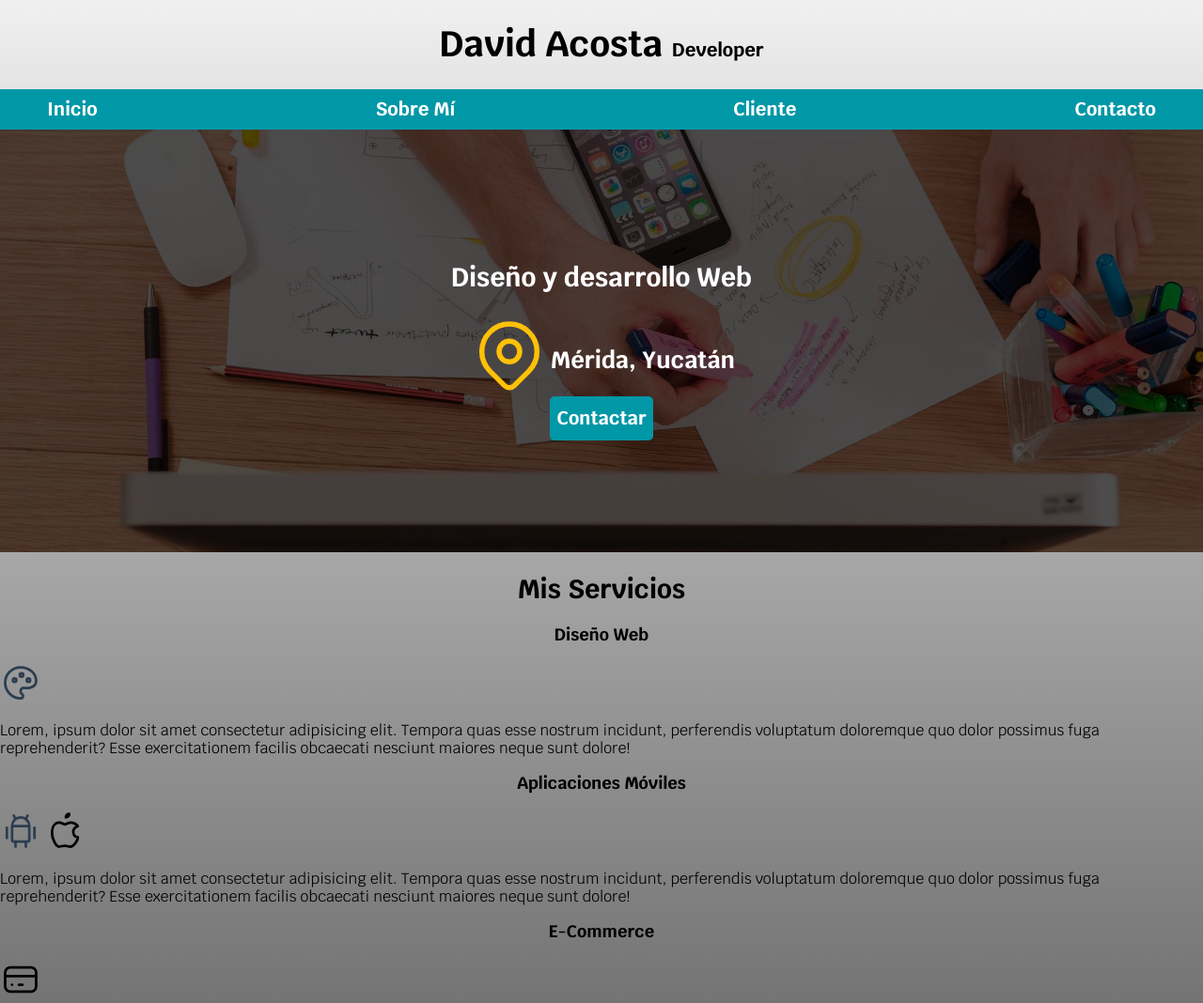
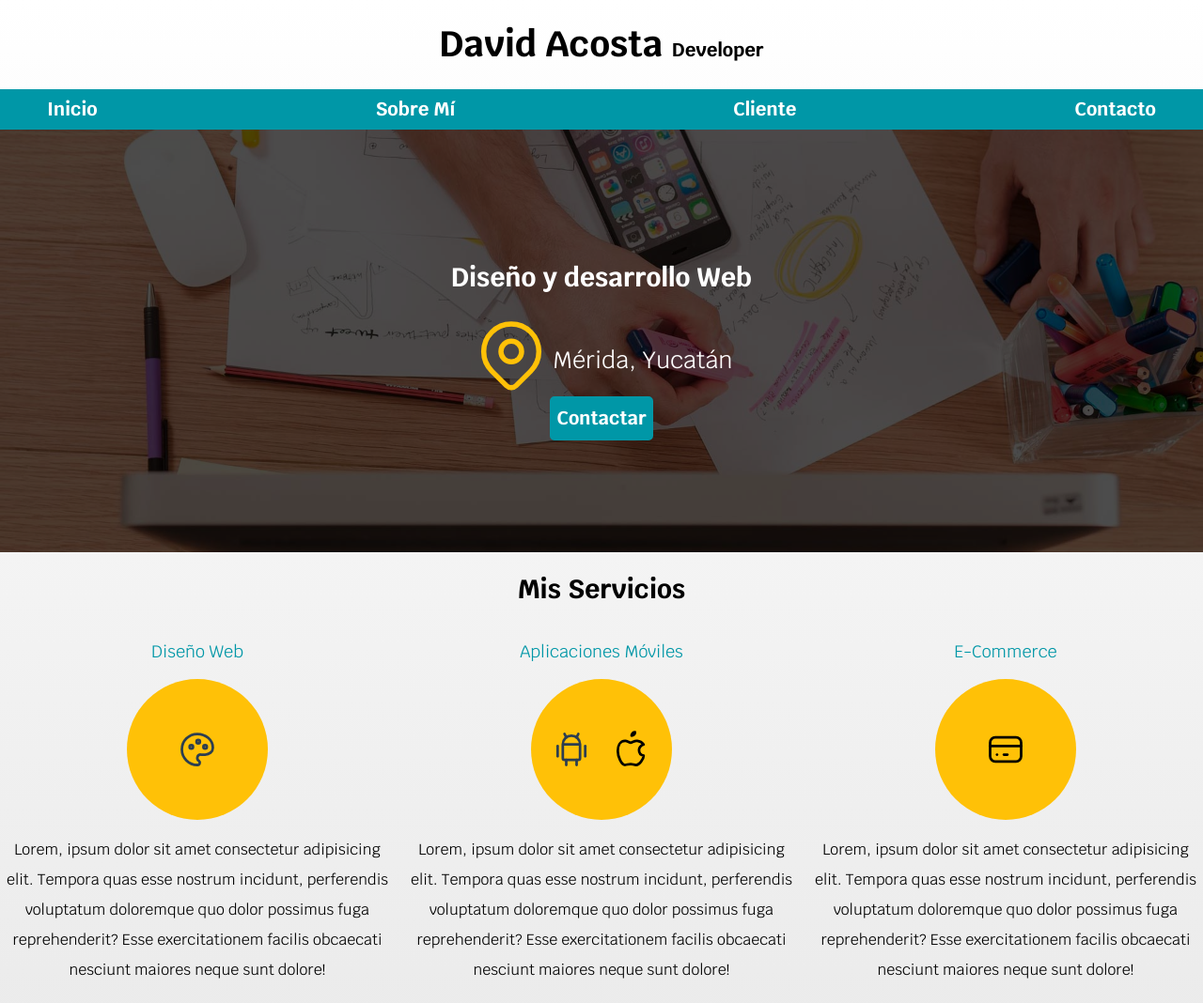
Before and after one commit to david011902/Pr-ctica-1---Developer-page, a plain HTML site: page index.html in a window 1280 px wide. Shown: the top 1068 px of the page at 94% size. Drawn offline with Linux system fonts and the light colour scheme.

Commit message:
Mis servicios terminados

```diff
--- a/css/styles.css
+++ b/css/styles.css
@@ -19,7 +19,8 @@ body{
     font-size: 16px;
     font-family: 'Krub', sans-serif;
     /*background-color: antiquewhite;*/
-    background: linear-gradient(to bottom, #f0f0f0, #b3b3b3, #808080, #4d4d4d);
+    background: linear-gradient(to bottom, #ffffff, #f2f2f2, #e6e6e6);
+
 }
 
 /*Tipografia*/
@@ -147,7 +148,7 @@ h1,h2,h3{
     align-items: flex-end;
     justify-content: center;
     font-size: 25px;
-    font-weight: bold;
+    font-weight:normal;
 }
 
 @media (min-width:768px) {
@@ -157,3 +158,41 @@ h1,h2,h3{
     }
 
 }
+
+/*Servicios*/
+@media (min-width: 768px){
+    .servicios{
+        display: grid;
+        /* grid-template-columns: 1fr 1fr 1fr; por fracciones*/
+        /*grid-template-columns: 33.3% 33.3% 33.3%; por porcentaje*/
+        grid-template-columns: repeat(3, 1fr);
+        /*Esta propiedad define el área de las columnas y la funcion repeat() repite 3 veces una fraccion en el
+        grid/rejilla/cuadricula*/
+        column-gap: 1rem;/*Espacio entre columnas usando el gap(Espacio vacio entre columnas)*/
+
+    }
+}
+
+/*Centrar iconos*/
+.servicio{
+    display: flex;
+    flex-direction: column;
+    align-items: center;
+    h3{
+        color: #0097a7;
+        font-weight: normal;
+    }
+    p{
+        text-align: center;
+        line-height: 2;/*Interlineado en el texto*/
+    }
+    .iconos{
+        display: flex;
+        justify-content: space-evenly;
+        align-items: center;
+        width: 15rem;
+        height: 15rem;
+        background-color: var(--primario);
+        border-radius: 50%; /*Lo hace circular*/
+    }
+}
--- a/index.html
+++ b/index.html
@@ -47,9 +47,10 @@
 
     <main>
         <h2>Mis Servicios</h2>
-
-        <section>
+        <div class="servicios">
+        <section class="servicio">
             <h3>Diseño Web</h3>
+            <div class="iconos">
             <svg xmlns="http://www.w3.org/2000/svg" class="icon icon-tabler icon-tabler-palette" width="44" height="44" viewBox="0 0 24 24" stroke-width="1.5" stroke="#2c3e50" fill="none" stroke-linecap="round" stroke-linejoin="round">
                 <path stroke="none" d="M0 0h24v24H0z" fill="none"/>
                 <path d="M12 21a9 9 0 0 1 0 -18c4.97 0 9 3.582 9 8c0 1.06 -.474 2.078 -1.318 2.828c-.844 .75 -1.989 1.172 -3.182 1.172h-2.5a2 2 0 0 0 -1 3.75a1.3 1.3 0 0 1 -1 2.25" />
@@ -57,10 +58,12 @@
                 <path d="M12.5 7.5m-1 0a1 1 0 1 0 2 0a1 1 0 1 0 -2 0" />
                 <path d="M16.5 10.5m-1 0a1 1 0 1 0 2 0a1 1 0 1 0 -2 0" />
                 </svg>
+            </div>
             <p>Lorem, ipsum dolor sit amet consectetur adipisicing elit. Tempora quas esse nostrum incidunt, perferendis voluptatum doloremque quo dolor possimus fuga reprehenderit? Esse exercitationem facilis obcaecati nesciunt maiores neque sunt dolore!</p>
         </section>
-        <section>
+        <section class="servicio">
             <h3>Aplicaciones Móviles</h3>
+            <div class="iconos">
             <svg xmlns="http://www.w3.org/2000/svg" class="icon icon-tabler icon-tabler-brand-android" width="44" height="44" viewBox="0 0 24 24" stroke-width="1.5" stroke="#2c3e50" fill="none" stroke-linecap="round" stroke-linejoin="round">
                 <path stroke="none" d="M0 0h24v24H0z" fill="none"/>
                 <path d="M4 10l0 6" />
@@ -76,10 +79,12 @@
                     <path d="M8.286 7.008c-3.216 0 -4.286 3.23 -4.286 5.92c0 3.229 2.143 8.072 4.286 8.072c1.165 -.05 1.799 -.538 3.214 -.538c1.406 0 1.607 .538 3.214 .538s4.286 -3.229 4.286 -5.381c-.03 -.011 -2.649 -.434 -2.679 -3.23c-.02 -2.335 2.589 -3.179 2.679 -3.228c-1.096 -1.606 -3.162 -2.113 -3.75 -2.153c-1.535 -.12 -3.032 1.077 -3.75 1.077c-.729 0 -2.036 -1.077 -3.214 -1.077z" />
                     <path d="M12 4a2 2 0 0 0 2 -2a2 2 0 0 0 -2 2" />
                     </svg>
+                </div>
             <p>Lorem, ipsum dolor sit amet consectetur adipisicing elit. Tempora quas esse nostrum incidunt, perferendis voluptatum doloremque quo dolor possimus fuga reprehenderit? Esse exercitationem facilis obcaecati nesciunt maiores neque sunt dolore!</p>
         </section>
-        <section>
+        <section class="servicio">
             <h3>E-Commerce</h3>
+            <div class="iconos">
             <svg xmlns="http://www.w3.org/2000/svg" class="icon icon-tabler icon-tabler-credit-card" width="44" height="44" viewBox="0 0 24 24" stroke-width="1.5" stroke="#000000" fill="none" stroke-linecap="round" stroke-linejoin="round">
                 <path stroke="none" d="M0 0h24v24H0z" fill="none"/>
                 <path d="M3 5m0 3a3 3 0 0 1 3 -3h12a3 3 0 0 1 3 3v8a3 3 0 0 1 -3 3h-12a3 3 0 0 1 -3 -3z" />
@@ -87,8 +92,10 @@
                 <path d="M7 15l.01 0" />
                 <path d="M11 15l2 0" />
                 </svg>
+            </div>
             <p>Lorem, ipsum dolor sit amet consectetur adipisicing elit. Tempora quas esse nostrum incidunt, perferendis voluptatum doloremque quo dolor possimus fuga reprehenderit? Esse exercitationem facilis obcaecati nesciunt maiores neque sunt dolore!</p>
         </section>
+        </div>
     </main>
 
     <section>
```
